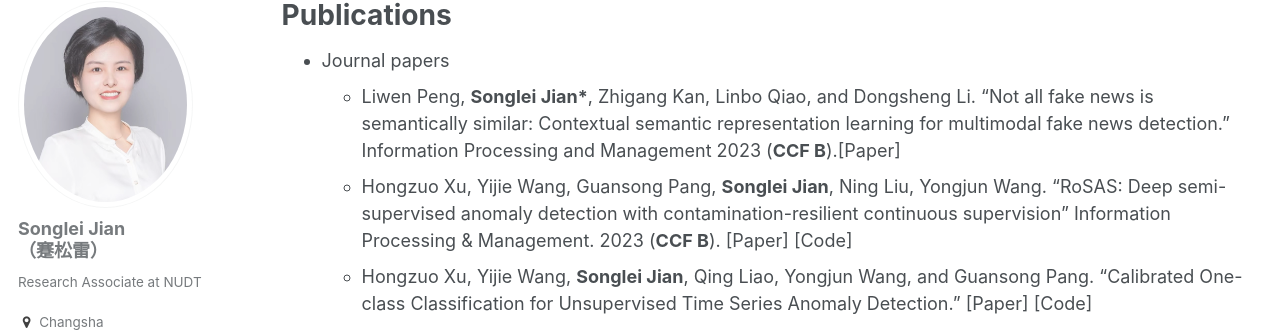
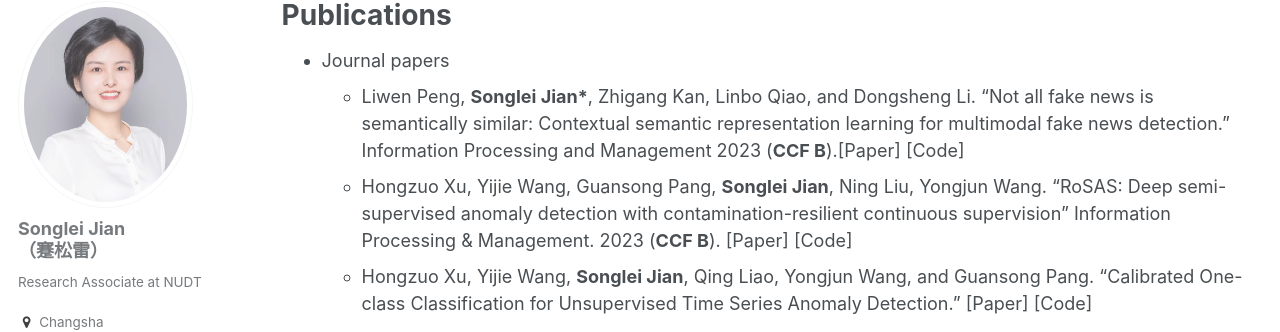
Before and after one commit to jiansonglei/jiansonglei.github.io, a Jekyll site: the page built from _pages/publications.md, in a window 1280 px wide and 900 px high. Shown: the part 117-449 px from the top of the window. Built offline with Jekyll 4.4.1, drawn with Linux system fonts in a browser that asks for light colours; some web fonts are replaced; formulas are drawn with MathJax 3; a script that is not in the unit is left out.

Commit message:
update ipm code

```diff
--- a/_pages/publications.md
+++ b/_pages/publications.md
@@ -12,7 +12,7 @@ author_profile: true
 
 {% include base_path %}
 * Journal papers
-  * Liwen Peng, **Songlei Jian\***, Zhigang Kan, Linbo Qiao, and Dongsheng Li. "Not all fake news is semantically similar: Contextual semantic representation learning for multimodal fake news detection." Information Processing and Management 2023 (**CCF B**).[[Paper]](http://jiansonglei.github.io/files/IPM_FND.pdf)
+  * Liwen Peng, **Songlei Jian\***, Zhigang Kan, Linbo Qiao, and Dongsheng Li. "Not all fake news is semantically similar: Contextual semantic representation learning for multimodal fake news detection." Information Processing and Management 2023 (**CCF B**).[[Paper]](http://jiansonglei.github.io/files/IPM_FND.pdf)  [[Code]](https://github.com/plw-study/CSFND)
   * Hongzuo Xu, Yijie Wang, Guansong Pang, **Songlei Jian**, Ning Liu, Yongjun Wang. “RoSAS: Deep semi-supervised anomaly detection with contamination-resilient continuous supervision” Information Processing & Management. 2023 (**CCF B**). [[Paper]](https://arxiv.org/abs/2307.13239) [[Code]](https://github.com/xuhongzuo/rosas)
   * Hongzuo Xu,  Yijie Wang, **Songlei Jian**, Qing Liao, Yongjun Wang, and Guansong Pang. "Calibrated One-class Classification for Unsupervised Time Series Anomaly Detection."  [[Paper]](https://arxiv.org/abs/2207.12201)  [[Code]](https://github.com/xuhongzuo/couta)
   * Wang, Wei, **Songlei Jian**\*, Yusong Tan\*, Qingbo Wu, and Chenlin Huang. "Robust Unsupervised Network Intrusion Detection with Self-supervised Masked Context Reconstruction." Computers & Security (2023) (**CCF B**) [[Paper]](http://jiansonglei.github.io/files/22RobustIDS.pdf)
```
